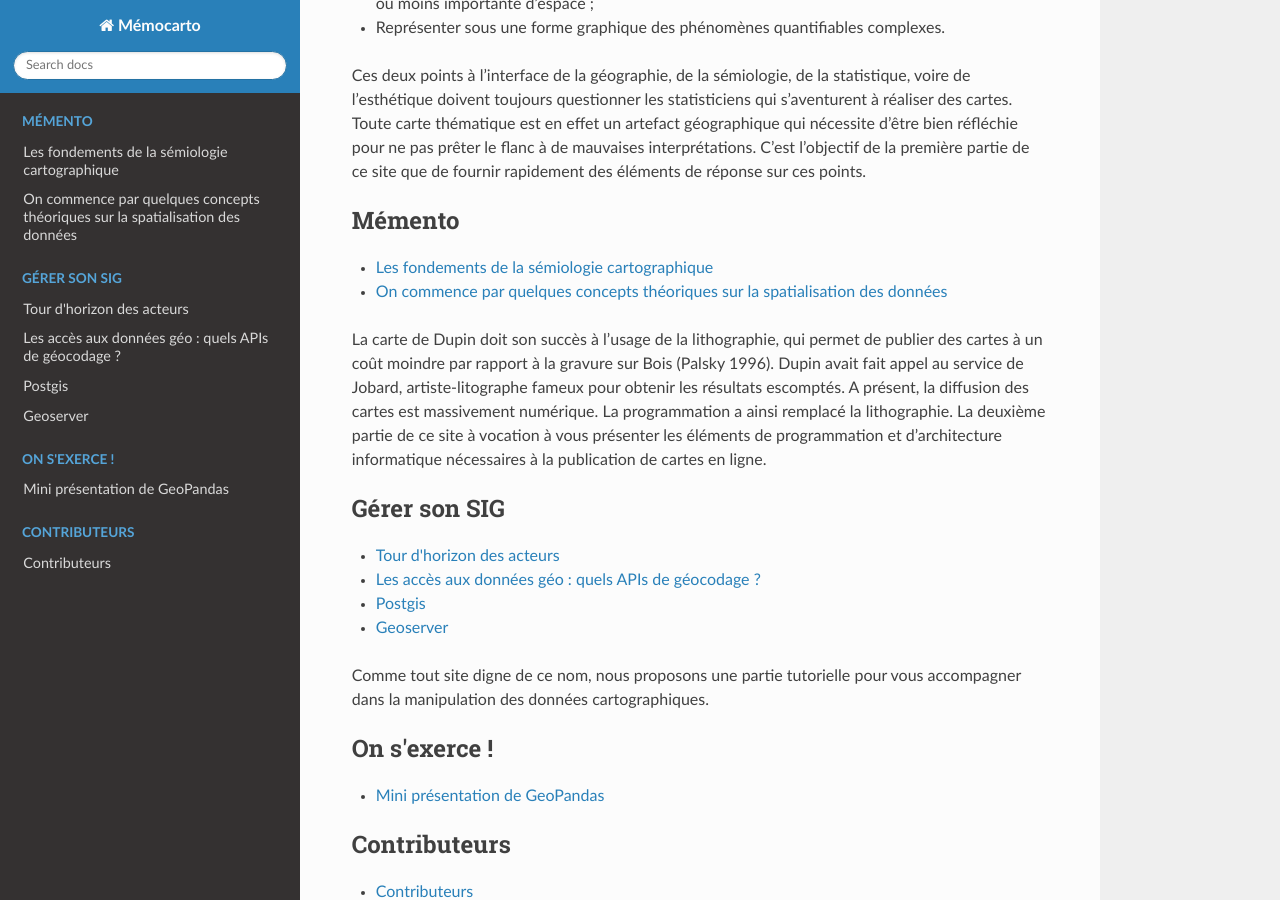
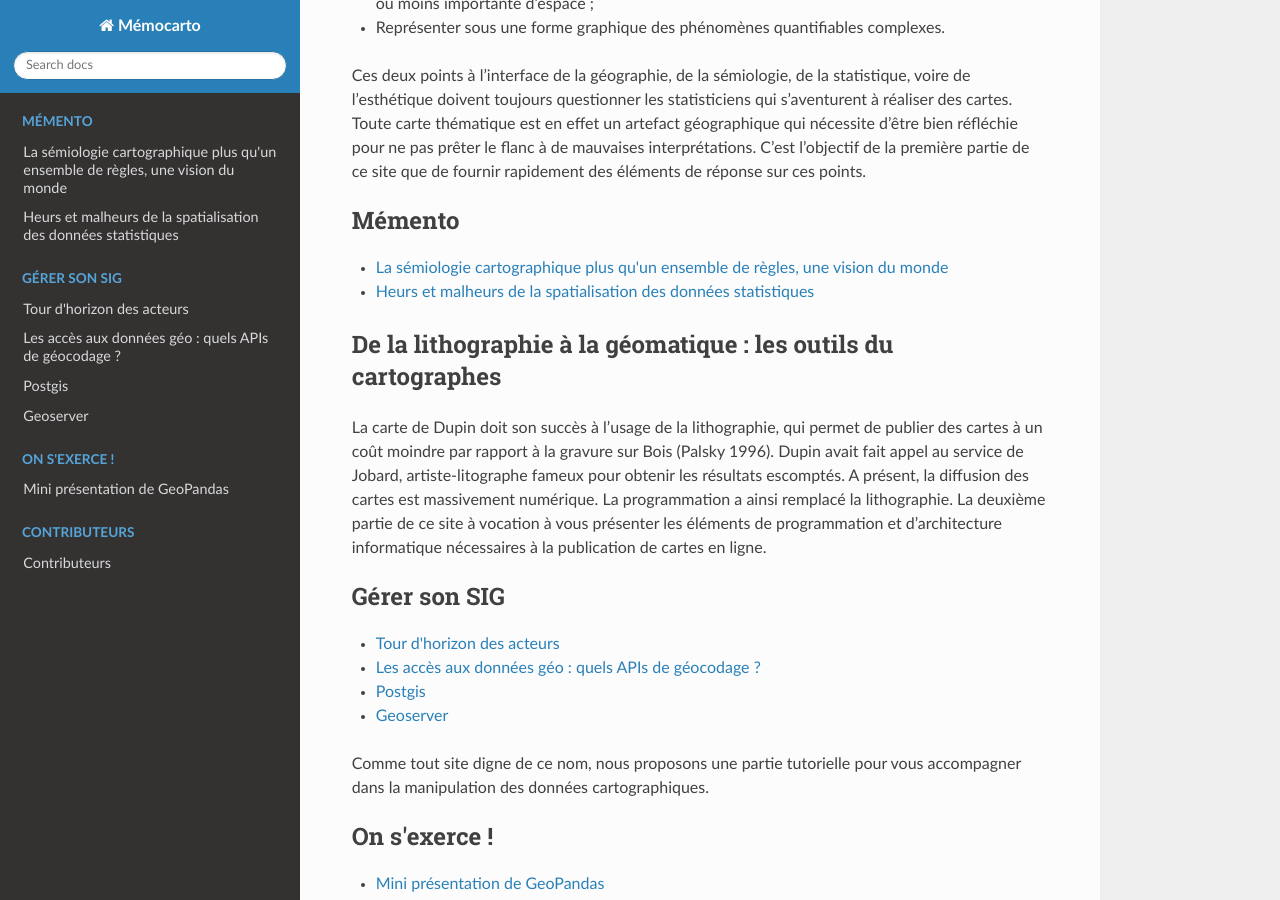
Before and after one commit to JulieDjidji/memocarto, a Sphinx documentation site: the page built from doc/source/index.rst, in a window 1280 px wide and 900 px high, scrolled down 1309 px. Built offline with Sphinx 7.4.7 and the Read the Docs theme 2.0.0, drawn with Linux system fonts in a browser that asks for light colours; pages that are not in the unit, such as notebooks, are missing from menus; some of the changed text lies outside the part shown.

Commit message:
Update index.rst

```diff
--- a/doc/source/index.rst
+++ b/doc/source/index.rst
@@ -3,10 +3,10 @@
    You can adapt this file completely to your liking, but it should at least
    contain the root `toctree` directive.
 
-Sensibilisation à la cartographie
+Les territoires de la cartographie
 =================================
 
-Description
+La carte à l'assaut de la statistique
 ---------------------
 
 Il est courant pour les statisticiens et les datascientists de vouloir représenter  sous forme de cartes les valeurs de leurs indicateurs. Pourtant, l'acte de cartographier des abstractions que sont des populations ou des taux de prévalence est tout sauf naturel et s'apparente même à une révolution silencieuse. Les cartes topographiques nécessitent un haut degré d'abstraction. Mais contrairement, aux cartes thématiques, elles représentent encore des objets physiques (fleuves, montagnes) qui ont une existence propre.
@@ -29,8 +29,11 @@
   :maxdepth: 1
   :caption: Mémento
 
-  Les fondements de la sémiologie cartographique <semio>
-  On commence par quelques concepts théoriques sur la spatialisation des données <concepts>
+  La sémiologie cartographique plus qu'un ensemble de règles, une vision du monde <semio>
+  Heurs et malheurs de la spatialisation des données statistiques <concepts>
+
+De la lithographie à la géomatique : les outils du cartographes
+---------------------
 
 
 La carte de Dupin doit son succès à l'usage de la lithographie, qui permet de publier des cartes à un coût moindre  par rapport à la gravure sur Bois (Palsky 1996). Dupin avait fait appel au service de Jobard, artiste-litographe fameux pour obtenir les résultats escomptés. A présent, la diffusion des cartes est massivement numérique. La programmation a ainsi remplacé la lithographie. La deuxième partie de ce site à vocation à vous présenter les éléments de programmation et d'architecture informatique nécessaires à la publication de cartes en ligne.
@@ -60,14 +63,6 @@
 
 
 
-.. Les applications de cartographie en ligne ont transformé notre quotidien : calcul d’itinéraire, recherche de lieux, d’équipements, de magasin, tout ceci est dorénavant possible sur la grande majorité des téléphones portables. Cette lame de fond se retrouve également dans nos activités professionnelles de DataScientist. Les logiciels de traitement de l’information modernes gèrent la géographie à travers une colonne qui décrit la géométrie associée aux unités statistiques. Il n’a jamais été aussi simple de représenter sous la forme de cartes les indicateurs socio-économiques.
-
-.. A reprendre ce paragraphe : La représentation d'une données géo consiste à spatialiser l'information puis seulement à produire une carte abstraction qui représente le territoire qui est une simplification.
-
-.. La spatialisation des données statistiques consiste à affecter à chaque élément d’un ensemble d’intérêt une portion plus ou moins grande d’espace. Cette opération n’est pas naturelle et est une construction géographique, qui n’existe pas en dehors d’un certain consensus social. La taille et la forme des unités spatiales que l’on associe aux objets étudiés déterminent un point de vue qui conditionne les résultats des analyses. Loin d’être anecdotique, ce phénomène se traduit par le fait que les corrélations calculées sur des unités spatiales varient voire changent de signe selon l’échelle d’analyse (Modifiable Areal Unit Problem).
-
-.. La simplicité avec laquelle on peut mettre à présent à disposition des données spatiales et les difficultés théoriques inhérents à la spatialisation des données statistiques sont susceptibles de favoriser la diffusion de représentations erronées voire biaisées involontairement. Notre ambition à travers ce site est de questionner la spatialisation des données et d’exposer les opérations géographiques permettant de mettre à disposition du grand public des données géographiques afin de favoriser la dissémination d’analyses pertinentes.
-
 Comme tout site digne de ce nom, nous proposons une partie tutorielle pour vous accompagner dans la manipulation des données cartographiques.
 
 
```
